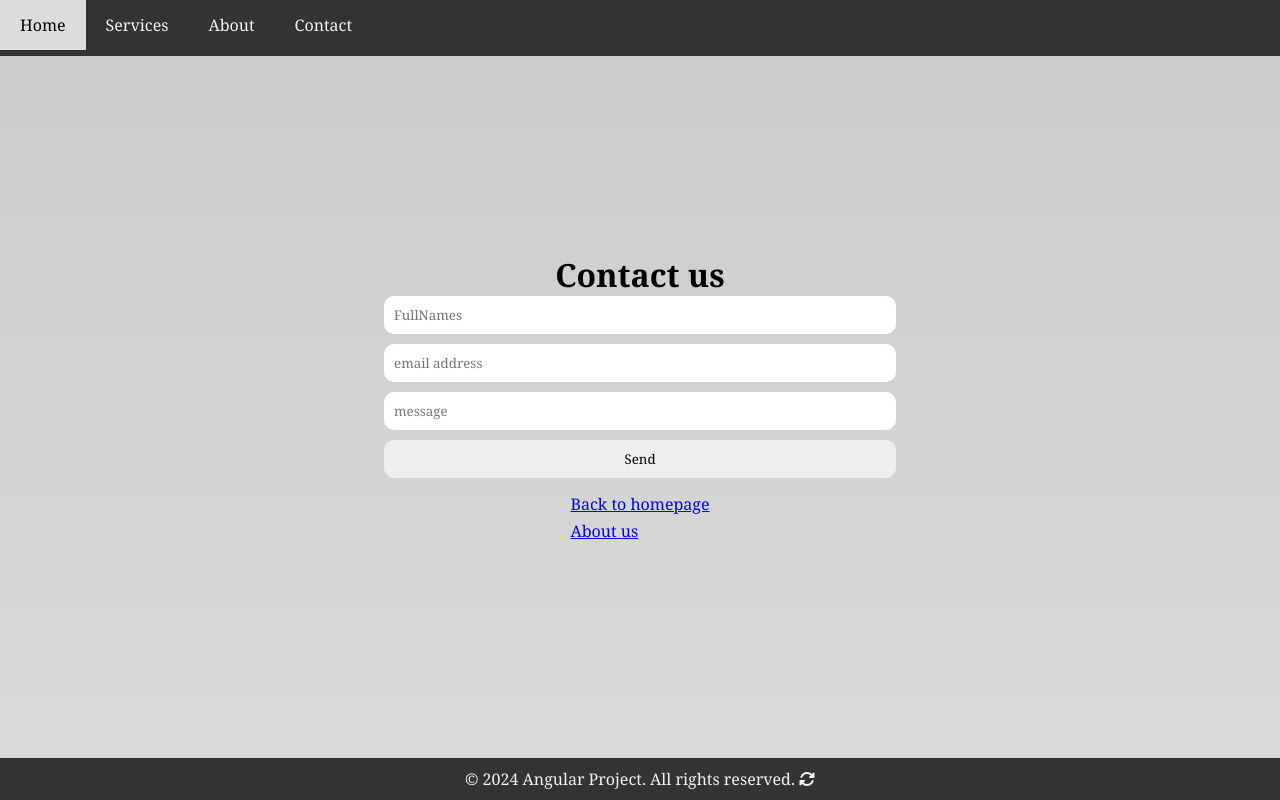
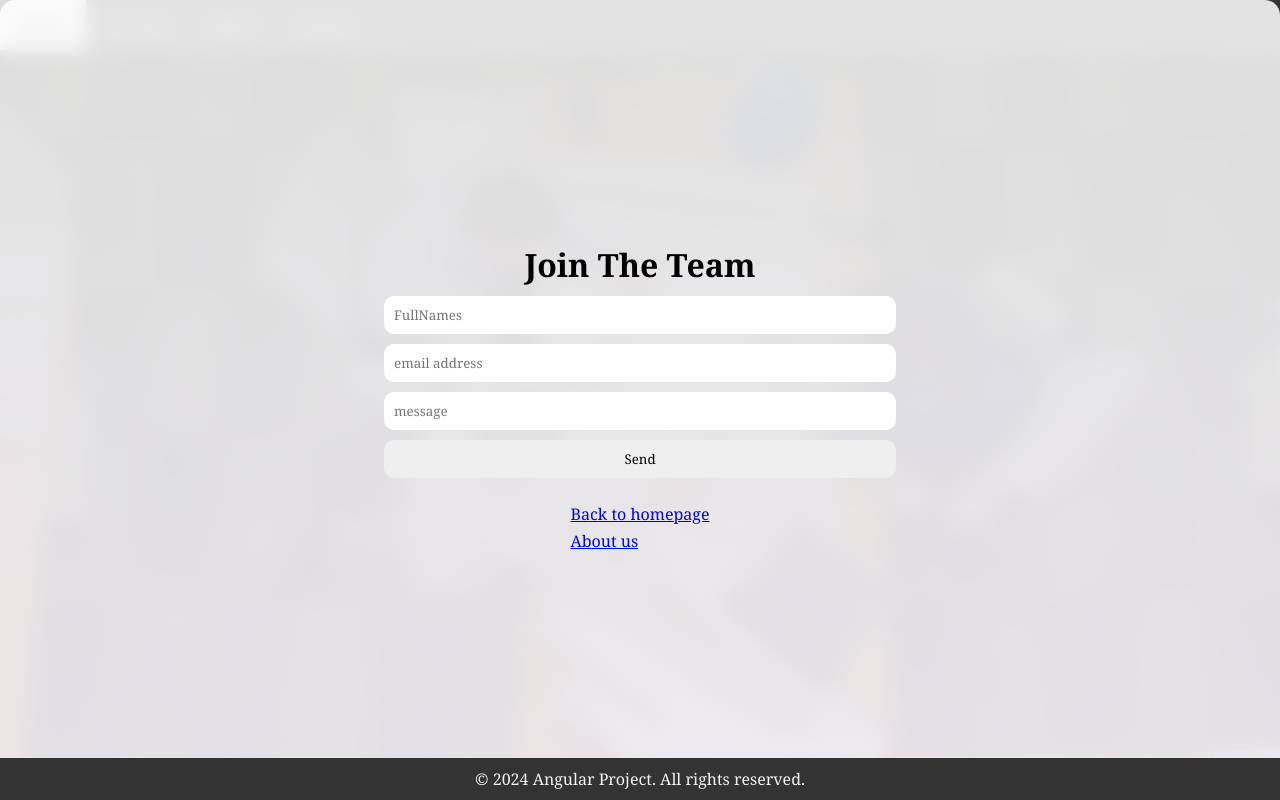
Before and after one commit to OtitoTM/AngularProject, an Angular app: page / in a window 1280 px wide. Built offline with nearby package versions, Linux system fonts and the light colour scheme.

Commit message:
Image commit -committing all files

```diff
--- a/src/app/app.component.css
+++ b/src/app/app.component.css
@@ -2,14 +2,19 @@
 .MainContainer{
     height:100vh;
     width: 100%;
-    background: linear-gradient(rgba(0, 0, 0, 0.055)) ,url(/src/Assets/meeting-2284501_640.jpg);
+    background: linear-gradient(rgba(0, 0, 0, 0.815),rgba(75, 42, 99, 0.664)),url(./meeting.jpg);
     background-position: center;
     background-size: cover;
     background-attachment: fixed;
+        display: flex;
+            align-items: center;
+            justify-content: center;
 }
 
 .navbar{
-    position: fixed;
+    position: absolute;
+    top: 0%;
+    left: 0%;
     width: 100%;
     height: 7%;
     background: #33333327;
@@ -29,14 +34,26 @@
 }
 
 .container3 {
-    width: 100%;
-    height: 100vh;
-    background: linear-gradient(rgba(0, 0, 0, 0.205), rgba(0, 0, 0, 0.144));
     display: flex;
     flex-direction: column;
     align-items: center;
     justify-content: center;
     padding: 20px;
+    width: 50%;
+    height: 50vh;
+    background: rgba(255, 255, 255, 0.863);
+    backdrop-filter: blur(10px);
+    border-radius: 15px;
+    border: 0;
+    gap: 10px;
+}
+
+@media only screen and (min-width: 728px) {
+    .container3 {
+        width: 100%;
+        height: 100%;
+
+    }
 }
 
 .container3 form {
@@ -46,9 +63,9 @@
 }
 
 .container3 input {
-    padding: 10px 10px;
-    border: none;
-    outline: none;
+    width: 100%;
+    padding: 10px;
+    border: none ;
     border-radius: 10px;
     margin-bottom: 10px;
 }
--- a/src/app/app.component.html
+++ b/src/app/app.component.html
@@ -1,4 +1,4 @@
-
+<div class="MainContainer">
     <div class="navbar">
         <a href="#home">Home</a>
         <a href="#services">Services</a>
@@ -7,7 +7,7 @@
     </div>
 
     <div class="container3">
-    <h1>Contact us</h1>
+        <h1>Join The Team</h1>
         <form action="">
             <input type="text" placeholder="FullNames">
             <input type="email" placeholder="email address">
@@ -22,5 +22,5 @@
 
     <div class="footer">
         &copy; 2024 Angular Project. All rights reserved.
-    <i class="fas fa-sync-alt fa-spin"></i>
     </div>
+</div>
```
Also changed, not shown: src/app/meeting.jpg (renamed from src/Assets/meeting-2284501_640.jpg). Lines whose indentation alone changed are shown as unchanged.
